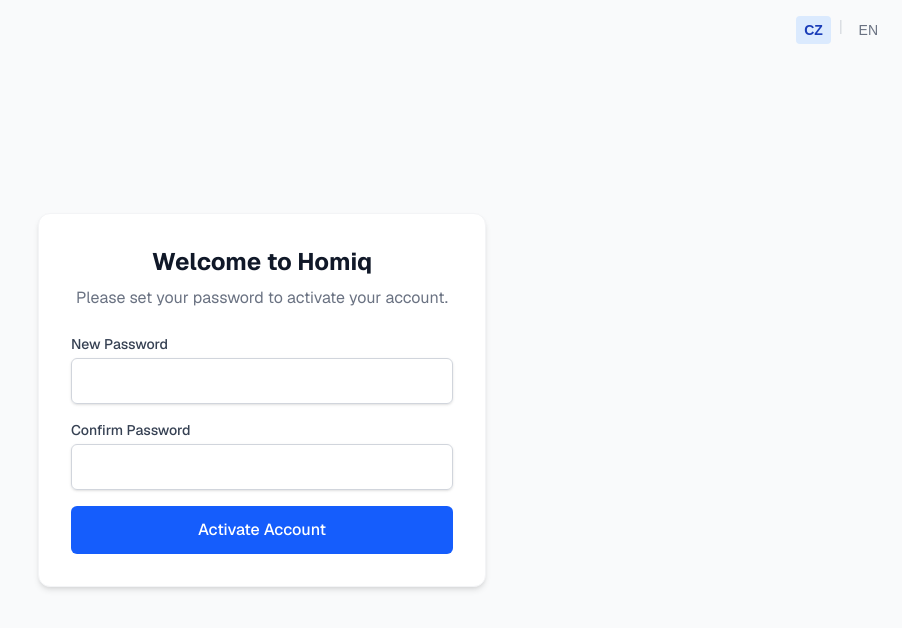
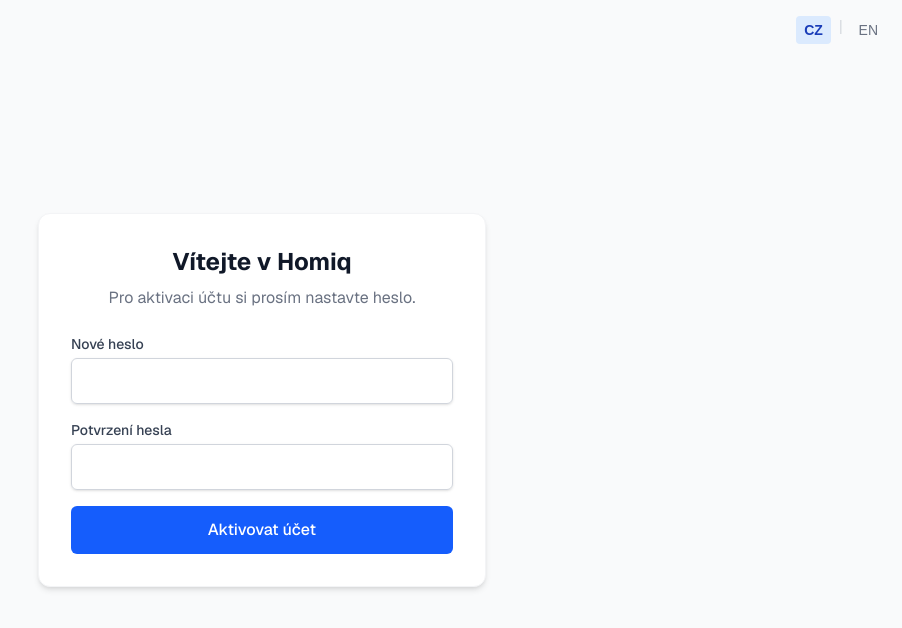
Before and after one commit to ushi002/Homiq, a Next.js app in the folder frontend/: page /invite/1 in a window 1280 px wide. Shown: the top 628 px of the page, without its empty margins (378-1280 px from the left). Built offline with nearby package versions, Linux system fonts and the light colour scheme.

Commit message:
Fix invitation page localization

```diff
--- a/frontend/src/app/invite/[token]/page.tsx
+++ b/frontend/src/app/invite/[token]/page.tsx
@@ -2,6 +2,7 @@
 import React, { useState } from 'react';
 import { useRouter } from 'next/navigation';
 import { useAuth } from '@/context/AuthContext';
+import { useLanguage } from '@/context/LanguageContext';
 
 export default function InvitePage({ params }: { params: Promise<{ token: string }> }) {
     const { token } = React.use(params);
@@ -11,6 +12,7 @@ export default function InvitePage({ params }: { params: Promise<{ token: string
     const [isLoading, setIsLoading] = useState(false);
     const router = useRouter();
     const { login, logout } = useAuth();
+    const { t } = useLanguage();
 
     // Clear any existing session when landing on invite page
     React.useEffect(() => {
@@ -22,12 +24,12 @@ export default function InvitePage({ params }: { params: Promise<{ token: string
         setError('');
 
         if (password !== confirmPassword) {
-            setError("Passwords do not match");
+            setError(t.invite.passwordMatchError);
             return;
         }
 
         if (password.length < 8) {
-            setError("Password must be at least 8 characters");
+            setError(t.invite.passwordLengthError);
             return;
         }
 
@@ -49,11 +51,11 @@ export default function InvitePage({ params }: { params: Promise<{ token: string
                 login(data.access_token, data.user_id, data.role, data.full_name);
             } else {
                 const err = await res.json();
-                setError(err.detail || 'Failed to accept invite');
+                setError(err.detail || t.invite.failedToAccept);
             }
         } catch (err) {
             console.error(err);
-            setError('An unexpected error occurred');
+            setError(t.invite.genericError);
         } finally {
             setIsLoading(false);
         }
@@ -63,8 +65,8 @@ export default function InvitePage({ params }: { params: Promise<{ token: string
         <main className="min-h-screen flex items-center justify-center bg-gray-50 font-sans p-4">
             <div className="bg-white p-8 rounded-xl shadow-md max-w-md w-full border border-gray-100">
                 <div className="text-center mb-6">
-                    <h1 className="text-2xl font-bold text-gray-900">Welcome to Homiq</h1>
-                    <p className="text-gray-500 mt-2">Please set your password to activate your account.</p>
+                    <h1 className="text-2xl font-bold text-gray-900">{t.invite.welcome}</h1>
+                    <p className="text-gray-500 mt-2">{t.invite.setPasswordMessage}</p>
                 </div>
 
                 {error && (
@@ -75,7 +77,7 @@ export default function InvitePage({ params }: { params: Promise<{ token: string
 
                 <form onSubmit={handleAcceptInvite} className="space-y-4">
                     <div>
-                        <label className="block text-sm font-medium text-gray-700">New Password</label>
+                        <label className="block text-sm font-medium text-gray-700">{t.invite.newPassword}</label>
                         <input
                             type="password"
                             required
@@ -85,7 +87,7 @@ export default function InvitePage({ params }: { params: Promise<{ token: string
                         />
                     </div>
                     <div>
-                        <label className="block text-sm font-medium text-gray-700">Confirm Password</label>
+                        <label className="block text-sm font-medium text-gray-700">{t.invite.confirmPassword}</label>
                         <input
                             type="password"
                             required
@@ -99,7 +101,7 @@ export default function InvitePage({ params }: { params: Promise<{ token: string
                         disabled={isLoading}
                         className="w-full bg-blue-600 text-white py-3 px-4 rounded-md hover:bg-blue-700 transition-colors font-medium disabled:opacity-70"
                     >
-                        {isLoading ? 'Activating...' : 'Activate Account'}
+                        {isLoading ? t.invite.activating : t.invite.activateAccount}
                     </button>
                 </form>
             </div>
--- a/frontend/src/locales/cs.ts
+++ b/frontend/src/locales/cs.ts
@@ -136,5 +136,17 @@ export const cs: Translations = {
         successDeleteBuilding: 'Budova úspěšně smazána',
         errorDeleteBuilding: 'Nepodařilo se smazat budovu',
         errorCreateBuilding: 'Nepodařilo se vytvořit budovu',
+    },
+    invite: {
+        welcome: 'Vítejte v Homiq',
+        setPasswordMessage: 'Pro aktivaci účtu si prosím nastavte heslo.',
+        newPassword: 'Nové heslo',
+        confirmPassword: 'Potvrzení hesla',
+        activateAccount: 'Aktivovat účet',
+        activating: 'Aktivuji...',
+        passwordMatchError: 'Hesla se neshodují',
+        passwordLengthError: 'Heslo musí mít alespoň 8 znaků',
+        genericError: 'Došlo k neočekávané chybě',
+        failedToAccept: 'Nepodařilo se přijmout pozvánku',
     }
 };
--- a/frontend/src/locales/en.ts
+++ b/frontend/src/locales/en.ts
@@ -136,5 +136,17 @@ export const en: Translations = {
         successDeleteBuilding: 'Building deleted successfully',
         errorDeleteBuilding: 'Failed to delete building',
         errorCreateBuilding: 'Failed to create building',
+    },
+    invite: {
+        welcome: 'Welcome to Homiq',
+        setPasswordMessage: 'Please set your password to activate your account.',
+        newPassword: 'New Password',
+        confirmPassword: 'Confirm Password',
+        activateAccount: 'Activate Account',
+        activating: 'Activating...',
+        passwordMatchError: 'Passwords do not match',
+        passwordLengthError: 'Password must be at least 8 characters',
+        genericError: 'An unexpected error occurred',
+        failedToAccept: 'Failed to accept invite',
     }
 };
--- a/frontend/src/locales/translations.ts
+++ b/frontend/src/locales/translations.ts
@@ -135,4 +135,16 @@ export interface Translations {
         errorDeleteBuilding: string;
         errorCreateBuilding: string;
     };
+    invite: {
+        welcome: string;
+        setPasswordMessage: string;
+        newPassword: string;
+        confirmPassword: string;
+        activateAccount: string;
+        activating: string;
+        passwordMatchError: string;
+        passwordLengthError: string;
+        genericError: string;
+        failedToAccept: string;
+    };
 }
```
